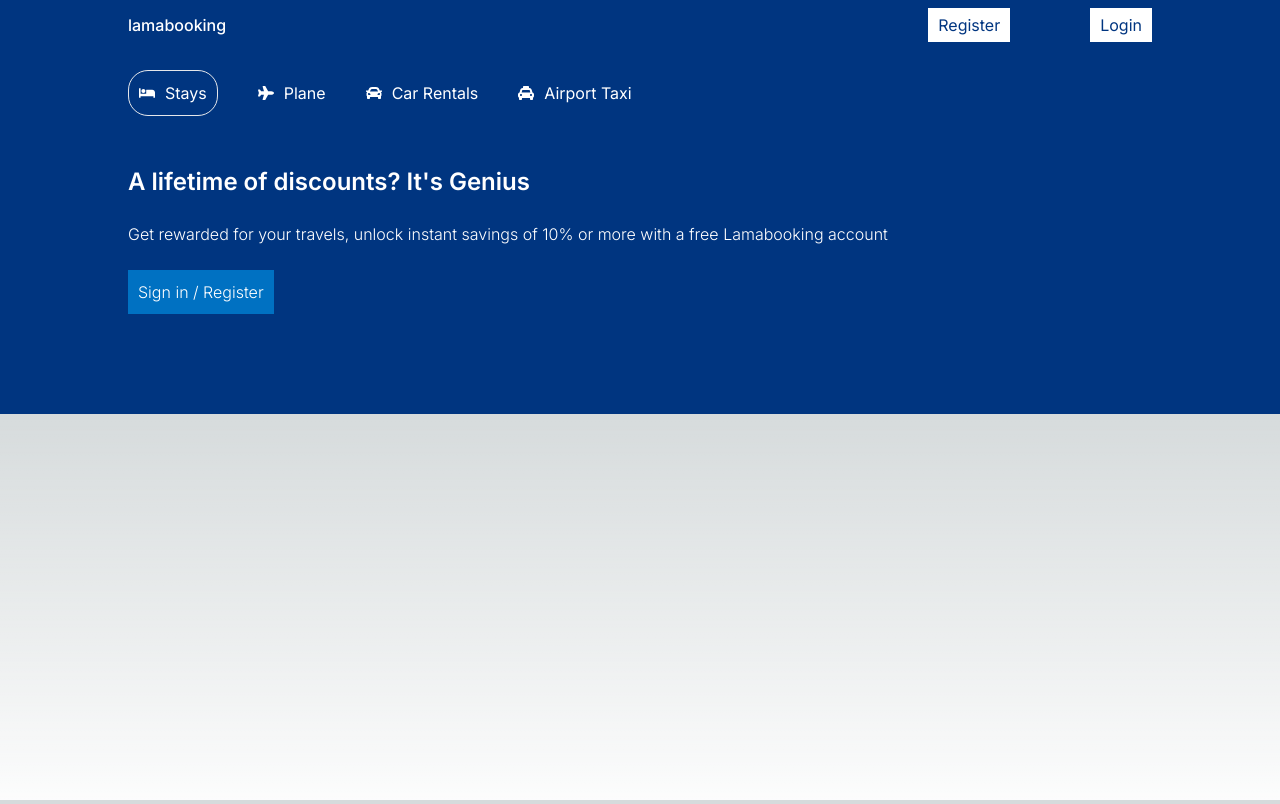
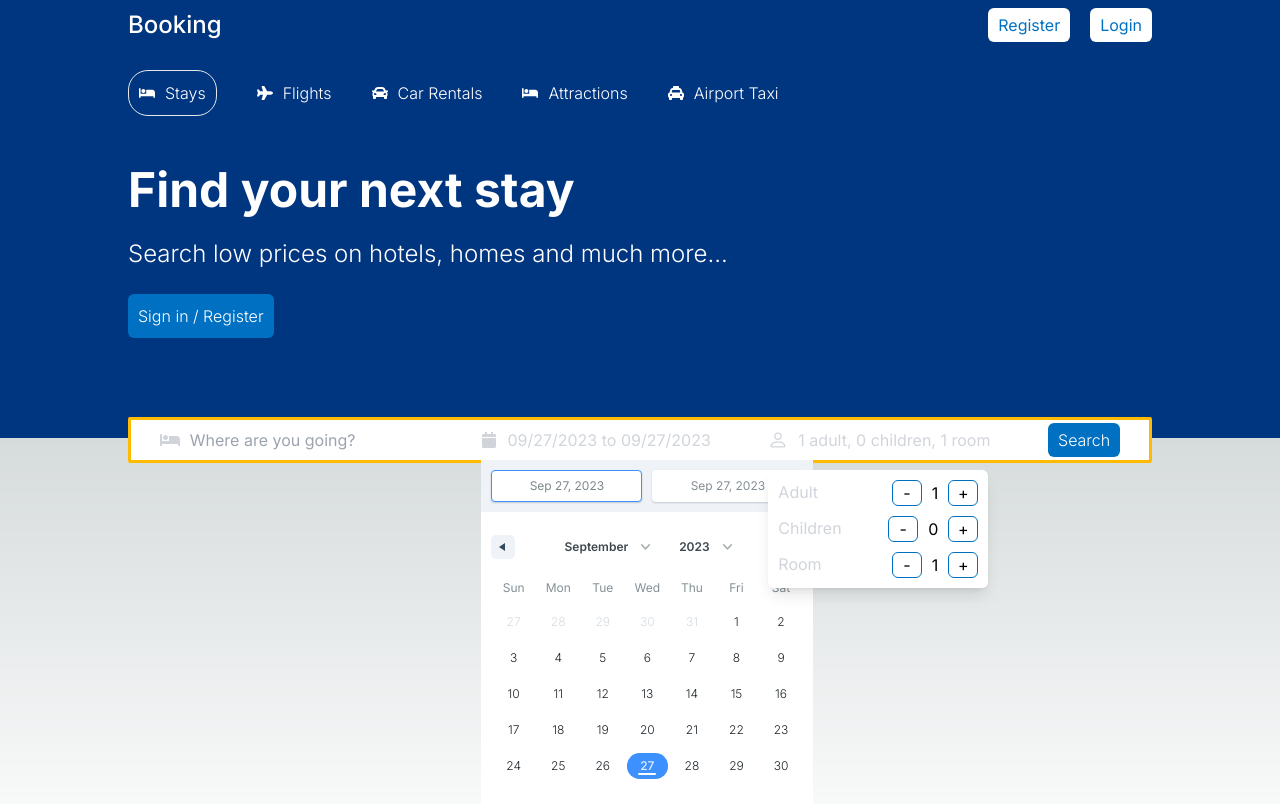
Before and after one commit to MadCoder911/Booking-Mern, a Next.js app in the folder client/: page / in a window 1280 px wide. Built offline with nearby package versions, Linux system fonts and the light colour scheme.

Commit message:
added another part to the header

```diff
--- a/client/app/globals.css
+++ b/client/app/globals.css
@@ -15,6 +15,12 @@ a {
 
 @tailwind components;
 @tailwind utilities;
+
+@layer components {
+  .container {
+    @apply max-w-[460px] sm:max-w-[600px] md:max-w-[700px] lg:max-w-[950px] xl:max-w-[1024px];
+  }
+}
 
 :root {
   --foreground-rgb: 0, 0, 0;
--- a/client/components/header/Header.tsx
+++ b/client/components/header/Header.tsx
@@ -1,36 +1,41 @@
 import { FaBed, FaPlane, FaCar, FaTaxi } from "react-icons/fa";
+import SearchBar from "./SearchBar";
 const Header = () => {
   return (
-    <div className="bg-[#003580] text-white flex justify-center">
-      <div className="w-[100%] max-w-[1024px] mt-[20px] mb-[100px] ">
+    <div className="bg-[#003580]   relative text-white flex justify-center">
+      <div className=" container w-[100%] mt-[20px] mb-[100px] ">
         <div className="flex gap-[40px] mb-[50px]">
-          <div className="flex items-center gap-[10px] border-[1px] p-[10px] rounded-[20px]">
+          <div className="cursor-pointer flex items-center gap-[10px] hover:scale-[110%] transition-all border-[1px] p-[10px] rounded-[20px]">
             <FaBed />
-            <span>Stays</span>
+            <span className="font-light">Stays</span>
           </div>
-          <div className="flex items-center gap-[10px]">
+          <div className="cursor-pointer flex items-center gap-[10px] hover:scale-[110%] transition-all">
             <FaPlane />
-            <span>Plane</span>
+            <span className="font-light">Flights</span>
           </div>
-          <div className="flex items-center gap-[10px]">
+          <div className="cursor-pointer flex items-center gap-[10px] hover:scale-[110%] transition-all">
             <FaCar />
-            <span>Car Rentals</span>
+            <span className="font-light">Car Rentals</span>
           </div>
-          <div className="flex items-center gap-[10px]">
+          <div className="cursor-pointer flex items-center gap-[10px] hover:scale-[110%] transition-all ">
+            <FaBed />
+            <span className="font-light">Attractions</span>
+          </div>
+          <div className="cursor-pointer flex items-center gap-[10px] hover:scale-[110%] transition-all">
             <FaTaxi />
-            <span>Airport Taxi</span>
+            <span className="font-light">Airport Taxi</span>
           </div>
         </div>
-        <h1 className="headerTitle my-[24px] font-size-[100px] font-semibold">
-          A lifetime of discounts? It's Genius
+        <h1 className="headerTitle my-[24px] font-size-[100px] font-bold text-5xl">
+          Find your next stay
         </h1>
-        <p className="headerDesc my-[24px] font-light">
-          Get rewarded for your travels, unlock instant savings of 10% or more
-          with a free Lamabooking account
+        <p className="headerDesc my-[24px] font-light text-2xl">
+          Search low prices on hotels, homes and much more...
         </p>
-        <button className="headerBtn  bg-[#0071c2] p-[10px] font-light cursor-pointer">
+        <button className="hover:bg-[#1b90e3] hover:scale-[110%] transition-all rounded-md bg-[#0071c2] p-[10px] font-light cursor-pointer">
           Sign in / Register
         </button>
+        <SearchBar />
       </div>
     </div>
   );
--- /dev/null
+++ b/client/components/header/SearchBar.tsx
@@ -0,0 +1,133 @@
+"use client";
+import { FaBed, FaCalendar } from "react-icons/fa";
+import { BsPerson } from "react-icons/bs";
+import { DateRange } from "react-date-range";
+import { useState } from "react";
+import { format } from "date-fns";
+import "react-date-range/dist/styles.css"; // main style file
+import "react-date-range/dist/theme/default.css"; // theme css file
+const SearchBar = () => {
+  const [openDate, setOpenDate] = useState(true);
+  const [date, setDate] = useState([
+    {
+      startDate: new Date(),
+      endDate: new Date(),
+      key: "selection",
+    },
+  ]);
+  const [openOptions, setOpenOptions] = useState(false);
+  const [options, setOptions] = useState({
+    adult: 1,
+    children: 0,
+    room: 1,
+  });
+  const handleOption = (target: string, operation: string) => {
+    const value = options[target];
+    let newVal = operation === "i" ? value + 1 : value - 1;
+
+    setOptions({ ...options, [target]: newVal });
+    console.log(options);
+  };
+  return (
+    <div className="py-[20px] container w-[100%] h-[30px] bg-white border-[3px] border-solid border-[#febb02] flex items-center justify-around rounded-sm absolute bottom-[-25px]">
+      <div className="headerSearchiTEM flex items-center gap-[10px]">
+        <FaBed className="text-gray-300 text-[20px]" />
+        <input
+          type="text"
+          placeholder="Where are you going?"
+          className="headerSearchInput outline-none"
+        />
+      </div>
+      <div
+        className="relative flex items-center gap-[10px] cursor-pointer"
+        onClick={() => setOpenDate(!openDate)}
+      >
+        <FaCalendar className="text-gray-300" />
+        <span className="headersearchText text-gray-300 cursor-pointer">
+          {`${format(date[0].startDate, "MM/dd/yyyy")} to  ${format(
+            date[0].endDate,
+            "MM/dd/yyyy"
+          )}`}
+        </span>
+
+        <DateRange
+          editableDateInputs={true}
+          onChange={(item) => setDate([item.selection])}
+          moveRangeOnFirstSelection={false}
+          ranges={date}
+          className={`absolute top-[32px] ${
+            !openDate ? "opacity-0" : "opacity-1"
+          } transition-all`}
+        />
+      </div>
+      <div className="headerSearchiTEM flex items-center gap-[10px]">
+        <BsPerson className="text-gray-300 text-[20px]" />
+        <span className="headersearchText text-gray-300 cursor-pointer">
+          {`${options.adult} adult, ${options.children} children, ${options.room} room`}
+        </span>
+        <div className="options absolute top-[50px] bg-white text-gray-300 rounded-md shadow-lg">
+          <div className="optionsItem w-[200px] flex justify-between m-[10px]">
+            <span className="optionText">Adult</span>
+            <div className="optionCounter flex items-center gap-[10px] text-black">
+              <button
+                className="optionCounterBtn w-[30px] border-[1px] border-[#0071c2] rounded-md cursor-pointer"
+                onClick={() => handleOption("adult", "d")}
+              >
+                -
+              </button>
+              <span className="optionsCounterNumber">{options.adult}</span>
+              <button
+                className="optionCounterBtn w-[30px] border-[1px] border-[#0071c2] rounded-md cursor-pointer"
+                onClick={() => handleOption("adult", "i")}
+              >
+                +
+              </button>
+            </div>
+          </div>
+          <div className="optionsItem w-[200px] flex justify-between m-[10px]">
+            <span className="optionText">Children</span>
+            <div className="optionCounter flex items-center gap-[10px] text-black">
+              <button
+                className="optionCounterBtn w-[30px] border-[1px] border-[#0071c2] rounded-md cursor-pointer"
+                onClick={() => handleOption("children", "d")}
+              >
+                -
+              </button>
+              <span className="optionsCounterNumber">{options.children}</span>
+              <button
+                className="optionCounterBtn w-[30px] border-[1px] border-[#0071c2] rounded-md cursor-pointer"
+                onClick={() => handleOption("children", "i")}
+              >
+                +
+              </button>
+            </div>
+          </div>
+          <div className="optionsItem w-[200px] flex justify-between m-[10px]">
+            <span className="optionText">Room</span>
+            <div className="optionCounter flex items-center gap-[10px] text-black">
+              <button
+                className="optionCounterBtn w-[30px] border-[1px] border-[#0071c2] rounded-md cursor-pointer"
+                onClick={() => handleOption("room", "d")}
+              >
+                -
+              </button>
+              <span className="optionsCounterNumber">{options.room}</span>
+              <button
+                className="optionCounterBtn w-[30px] border-[1px] border-[#0071c2] rounded-md cursor-pointer"
+                onClick={() => handleOption("room", "i")}
+              >
+                +
+              </button>
+            </div>
+          </div>
+        </div>
+      </div>
+      <div className="headerSearchiTEM flex items-center gap-[10px]">
+        <button className="hover:bg-[#1b90e3] hover:scale-[110%] transition-all rounded-md bg-[#0071c2] px-[10px] py-[5px] font-light cursor-pointer">
+          Search
+        </button>
+      </div>
+    </div>
+  );
+};
+export default SearchBar;
--- a/client/components/navbar/Navbar.tsx
+++ b/client/components/navbar/Navbar.tsx
@@ -1,13 +1,13 @@
 const Navbar = () => {
   return (
     <div className="h-[50px] bg-[#003580] flex justify-center">
-      <div className="w-[100%] max-w-[1024px] text-white flex items-center justify-between">
-        <span className="font-medium">lamabooking</span>
+      <div className="w-[100%] container text-white flex items-center justify-between">
+        <span className="font-medium text-2xl">Booking</span>
         <div>
-          <button className="ml-20 border-none py-[5px] px-[10px] cursor-pointer text-[#003580] bg-white">
+          <button className="ml-[20px] border-none py-[5px] px-[10px] cursor-pointer text-[#0071c2] bg-white rounded-md hover:bg-[#003580] hover:text-white transition-all">
             Register
           </button>
-          <button className="ml-20 border-none py-[5px] px-[10px] cursor-pointer text-[#003580] bg-white">
+          <button className="ml-[20px] border-none py-[5px] px-[10px] cursor-pointer text-[#0071c2] bg-white rounded-md hover:bg-[#003580] hover:text-white transition-all">
             Login
           </button>
         </div>
--- a/client/package.json
+++ b/client/package.json
@@ -9,8 +9,10 @@
     "lint": "next lint"
   },
   "dependencies": {
+    "date-fns": "^2.30.0",
     "next": "latest",
     "react": "latest",
+    "react-date-range": "^1.4.0",
     "react-dom": "latest",
     "react-icons": "^4.11.0"
   },
```
Also changed, not shown: 1 other file (tests, documents, lock files or other folders).
